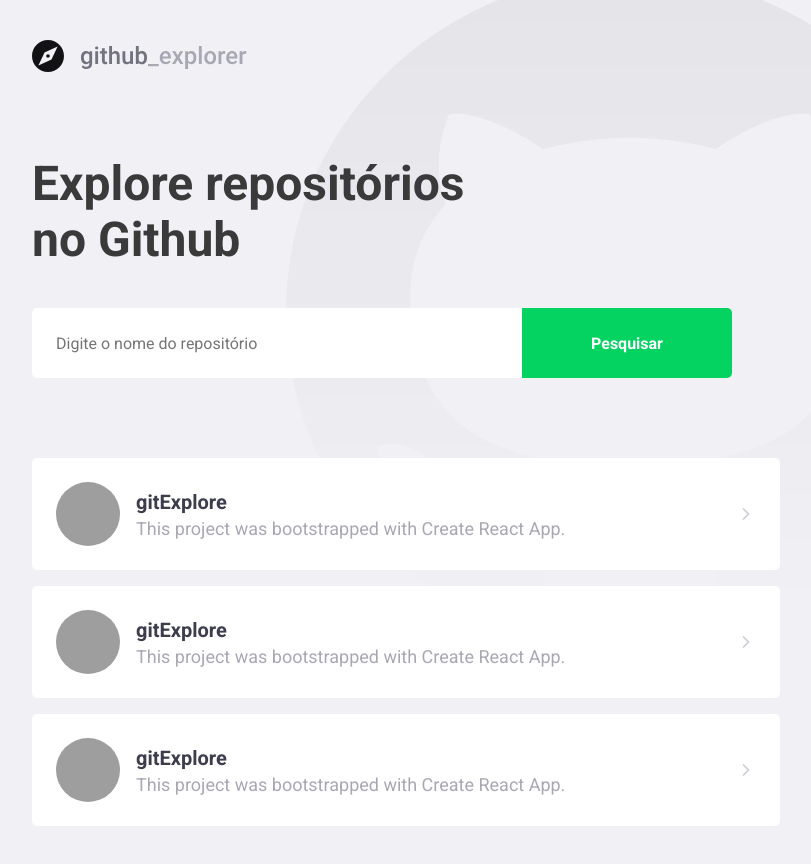
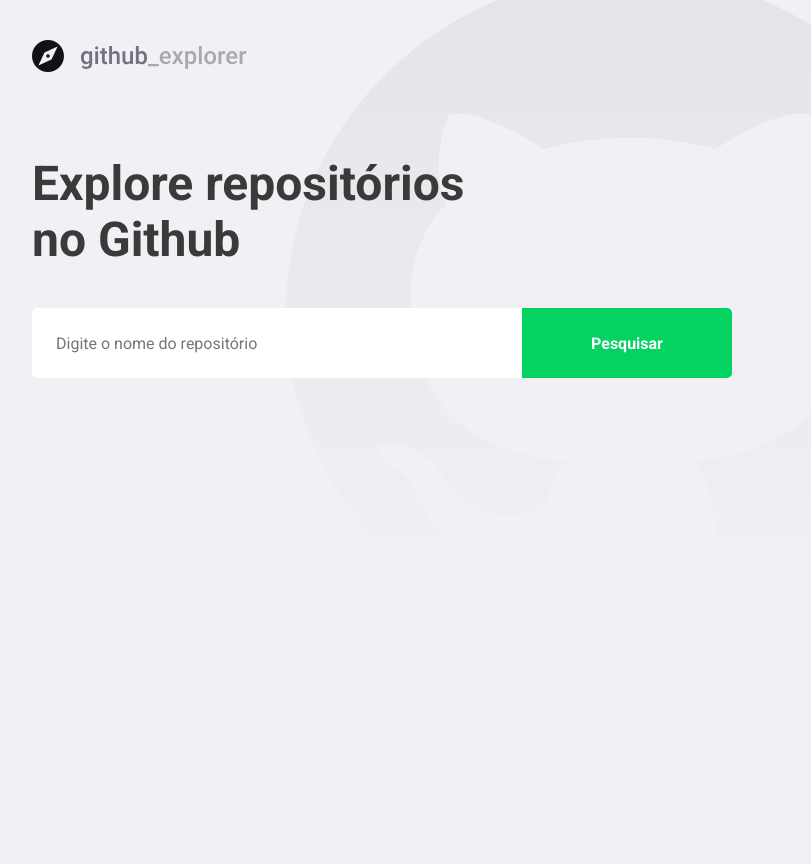
Before and after one commit to PabloMarcondesGS/gitExplore, a React (Create React App) app: page / in a window 1280 px wide. Shown: the whole page, without its empty margins (128-939 px from the left). After the commit the page ends 800 px from the top, so only its background shows below. Built offline with nearby package versions, Linux system fonts and the light colour scheme; grey boxes are pictures that could not be loaded.

Commit message:
integracao com api do facebook

```diff
--- a/package.json
+++ b/package.json
@@ -12,6 +12,7 @@
     "@types/react-dom": "^16.9.0",
     "@types/react-router-dom": "^5.1.5",
     "@types/styled-components": "^5.1.3",
+    "axios": "^0.20.0",
     "import": "^0.0.6",
     "polished": "^3.6.7",
     "react": "^16.13.1",
--- a/src/pages/Dashboard/index.tsx
+++ b/src/pages/Dashboard/index.tsx
@@ -1,63 +1,68 @@
-import React from 'react';
+import React, { useState, FormEvent } from 'react';
 import { FiChevronRight } from 'react-icons/fi';
+import api from '../../services/api';
 
 import logoImg from '../../assets/logo.svg'
 
 import { Title, Form, Repositories } from './styles';
+import Repository from '../Repository';
+
+interface Repository {
+    full_name: string;
+    description: string;
+    owner: {
+        login: string;
+        avatar_url: string;
+    };
+}
 
 const Dashboard: React.FC = () => {
+    const [newRepo, setNewRepo] = useState('');
+    const [repositories, setRepositories] = useState<Repository[]>([]);
+
+    async function handleAddRepository (event:
+        FormEvent<HTMLFormElement>,
+        ): Promise<void> {
+        event.preventDefault();
+
+        const response = await api.get<Repository>(`repos/${newRepo}`);
+
+        const repository = response.data;
+
+        setRepositories([ ...repositories, repository]);
+        setNewRepo('');
+    }
+
     return (
         <>
             <img src={logoImg} alt="GitHub Explorer" />
             <Title>Explore repositórios no Github</Title>
 
-            <Form>
-                <input placeholder="Digite o nome do repositório" />
+            <Form onSubmit={handleAddRepository}>
+                <input
+                    value={newRepo}
+                    onChange={(e) => setNewRepo(e.target.value)}
+                    placeholder="Digite o nome do repositório"
+                />
                 <button type="submit">Pesquisar</button>
             </Form>
 
             <Repositories>
-                <a href="teste">
+                {repositories.map(repository =>(
+                    <a key={repository.full_name} href="teste">
                     <img
-                        src="https://avatars3.githubusercontent.com/u/13985639?s=460&u=72abfecb7269a45f3c1fb0e74e235eda92dc7191&v=4"
-                        alt="Pablo Marcondes"
+                        src={repository.owner.avatar_url}
+                        alt={repository.owner.login}
                     />
 
                     <div>
-                        <strong>gitExplore</strong>
-                        <p>This project was bootstrapped with Create React App.</p>
+                        <strong>{repository.full_name}</strong>
+                        <p>{repository.description}</p>
                     </div>
 
                     <FiChevronRight size={20} />
-                </a>
-
-                <a href="teste">
-                    <img
-                        src="https://avatars3.githubusercontent.com/u/13985639?s=460&u=72abfecb7269a45f3c1fb0e74e235eda92dc7191&v=4"
-                        alt="Pablo Marcondes"
-                    />
-
-                    <div>
-                        <strong>gitExplore</strong>
-                        <p>This project was bootstrapped with Create React App.</p>
-                    </div>
-
-                    <FiChevronRight size={20} />
-                </a>
-
-                <a href="teste">
-                    <img
-                        src="https://avatars3.githubusercontent.com/u/13985639?s=460&u=72abfecb7269a45f3c1fb0e74e235eda92dc7191&v=4"
-                        alt="Pablo Marcondes"
-                    />
-
-                    <div>
-                        <strong>gitExplore</strong>
-                        <p>This project was bootstrapped with Create React App.</p>
-                    </div>
-
-                    <FiChevronRight size={20} />
-                </a>
+                    </a>
+                ))}
             </Repositories>
         </>
     );
--- a/src/pages/Dashboard/styles.ts
+++ b/src/pages/Dashboard/styles.ts
@@ -76,7 +76,8 @@
         }
 
         div {
-            margin-left: 16px;
+            margin: 0 16px;
+            flex: 1;
 
             strong {
                 font-size: 20px;
--- /dev/null
+++ b/src/services/api.ts
@@ -0,0 +1,7 @@
+import axios from 'axios';
+
+const api = axios.create({
+    baseURL: 'https://api.github.com/',
+});
+
+export default api;
```
Also changed, not shown: 1 other file (tests, documents, lock files or other folders).
